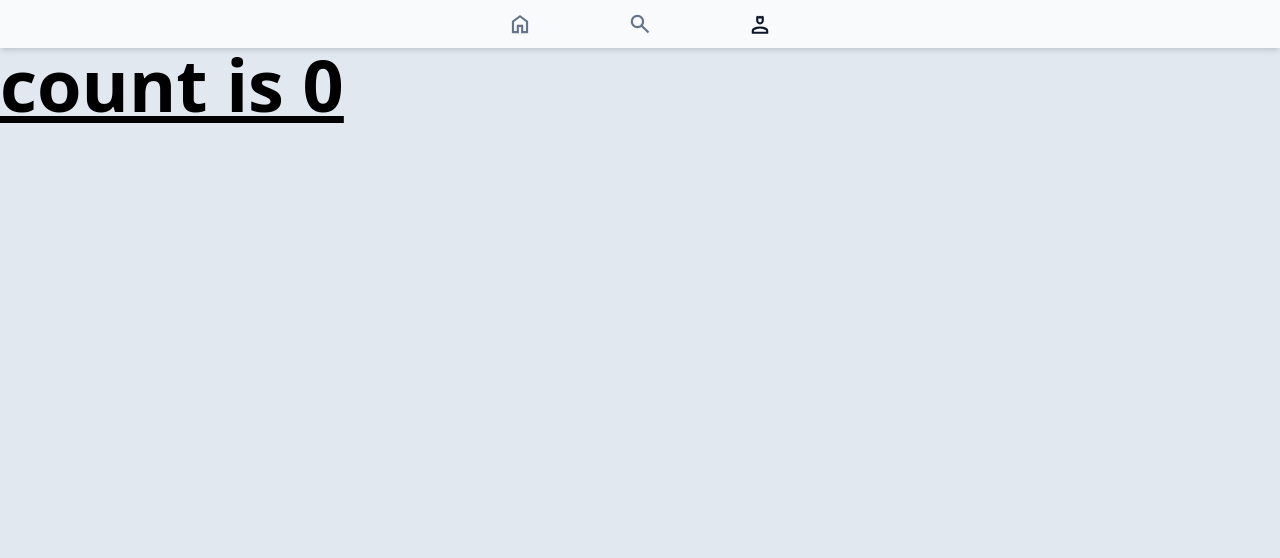
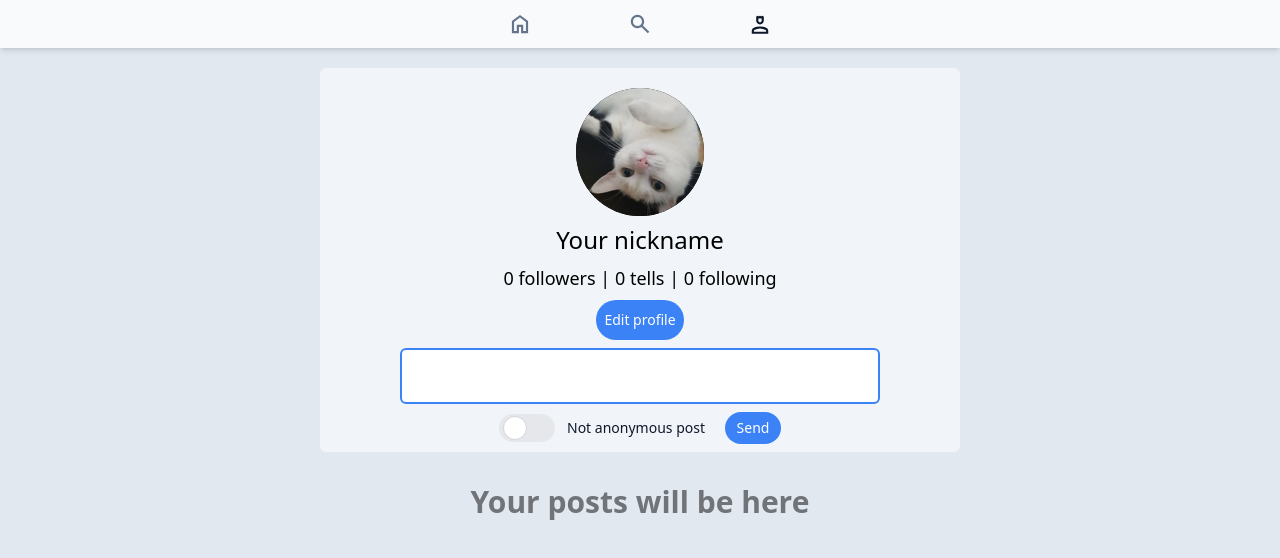
Before and after one commit to dariuszzz/tellonym-clone, a website built with Vite: page front/profile.html in a window 1280 px wide. Built offline with nearby package versions, Linux system fonts and the light colour scheme.

Commit message:
added profile card

```diff
--- a/front/profile.html
+++ b/front/profile.html
@@ -14,9 +14,26 @@
         <li><a href="profile.html"><svg class="fill-slate-900" xmlns="http://www.w3.org/2000/svg" height="24" width="24"><path d="M12 12.4q-1.6 0-2.712-1.113Q8.175 10.175 8.175 8.6V5.175q0-.575.413-1Q9 3.75 9.6 3.75q.4 0 .7.162.3.163.5.488.2-.325.512-.488.313-.162.688-.162.375 0 .688.162.312.163.512.488.2-.325.5-.488.3-.162.675-.162.625 0 1.038.425.412.425.412 1V8.6q0 1.575-1.112 2.687Q13.6 12.4 12 12.4Zm0-2.15q.7 0 1.188-.5.487-.5.487-1.175V6.4h-3.35v2.175q0 .675.487 1.175.488.5 1.188.5ZM3.75 21.825v-3q0-.9.45-1.637.45-.738 1.225-1.138 1.575-.8 3.225-1.2 1.65-.4 3.35-.4 1.675 0 3.338.4 1.662.4 3.237 1.2.775.4 1.225 1.138.45.737.45 1.637v3Zm2.15-2.15h12.2v-.85q0-.3-.125-.5t-.35-.325q-1.325-.625-2.775-1.012Q13.4 16.6 12 16.6q-1.4 0-2.85.375Q7.7 17.35 6.375 18q-.225.1-.35.312-.125.213-.125.513Zm6.1 0ZM12 6.4Z"/></svg></a></li>
     </ul>
     </nav>
-    <h1 class="text-7xl font-bold underline" id="counter">
-      Hello world!
-    </h1>
+    <div id="wrapper" class="w-100 h-full m-0 mt-5 flex flex-col items-center justify-center">
+      <div id="profile-card" class="w-5/6 2xl:w-2/6 xl:w-3/6 lg:w-3/6 md:w-5/7 sm:w-4/5 h-96 bg-slate-100 rounded-md flex flex-col items-center gap-2">
+        <div id="photo" class="w-32 h-32 rounded-full bg-black mt-5 overflow-hidden">
+          <img src="cat.jpg">>
+        </div>
+        <div id="nickname" class="text-2xl">Your nickname</div>
+        <div id="stats" class="text-lg">0 followers | 0 tells | 0 following</div>
+        <button type="button" class="h-10 bg-blue-500 hover:bg-blue-700 text-white py-2 px-2 rounded-full text-sm">Edit profile</button>
+        <textarea class="w-3/4 h-14 border-2 border-blue-500 rounded-md resize-none"> </textarea>
+        <div id=" buttons" class="flex flex-row gap-5">
+          <label class="inline-flex relative items-center cursor-pointer">
+            <input type="checkbox" value="" class="sr-only peer">
+            <div class="w-14 h-7 bg-gray-200 peer-focus:outline-none rounded-full peer dark:bg-gray-700 peer-checked:after:translate-x-full peer-checked:after:border-white after:content-[''] after:absolute after:top-[4px] after:left-[4px] after:bg-white after:border-gray-300 after:border after:rounded-full after:h-6 after:w-6 after:transition-all dark:border-gray-600 peer-checked:bg-blue-600"></div>
+            <span class="ml-3 text-sm font-medium text-slate-900">Not anonymous post</span>
+          </label>
+          <button type="button" class="h-8 w-14 bg-blue-500 hover:bg-blue-700 text-white px-2 rounded-full text-sm">Send</button>
+        </div>
+      </div>
+      <div id="text" class="mt-8 font-bold text-3xl opacity-50">Your posts will be here</div>
+    </div>
 
     <script type="module" src="/src/main.ts"></script>
   </body>
```
Also changed, not shown: front/public/cat.jpg (added).
